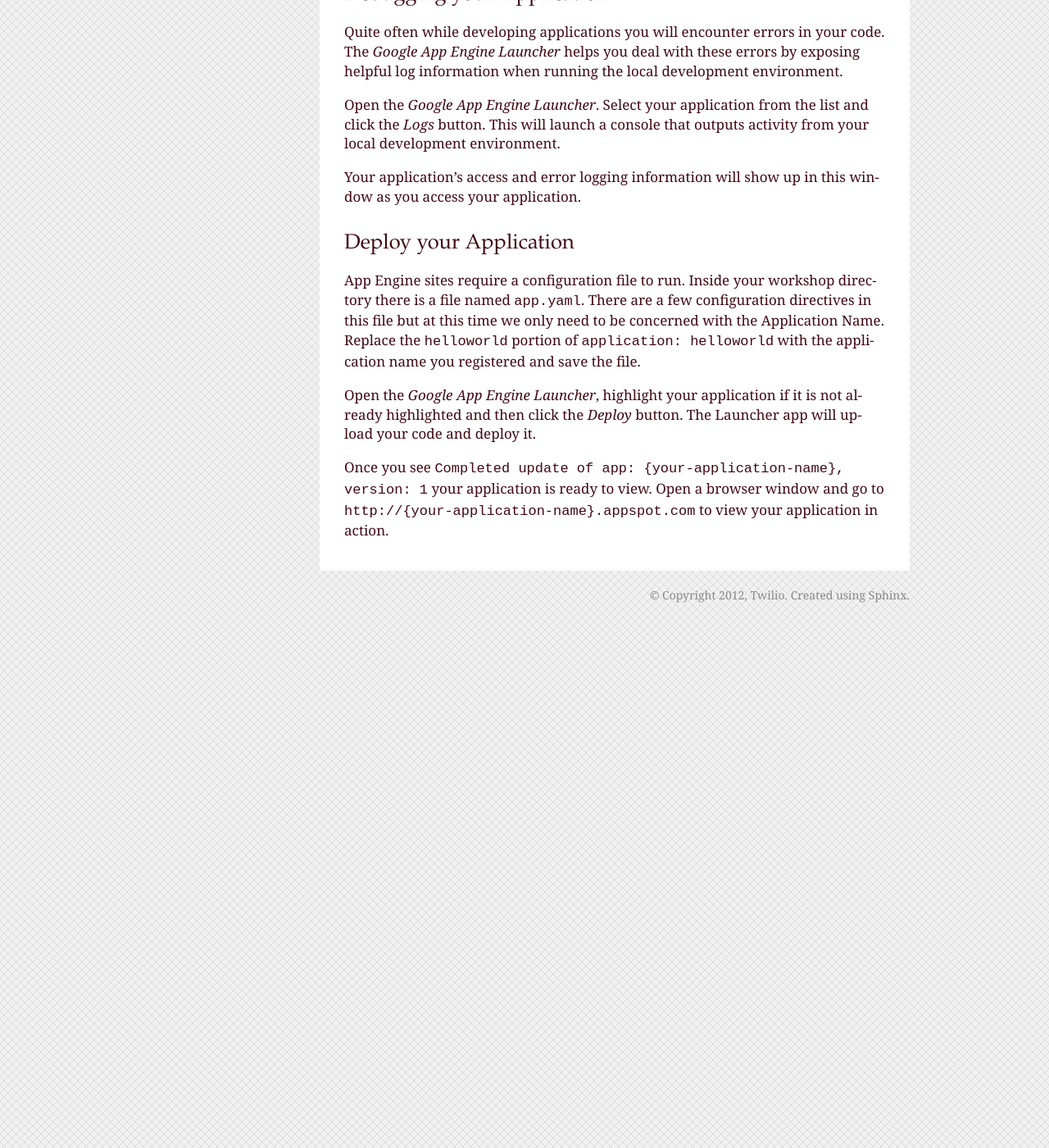
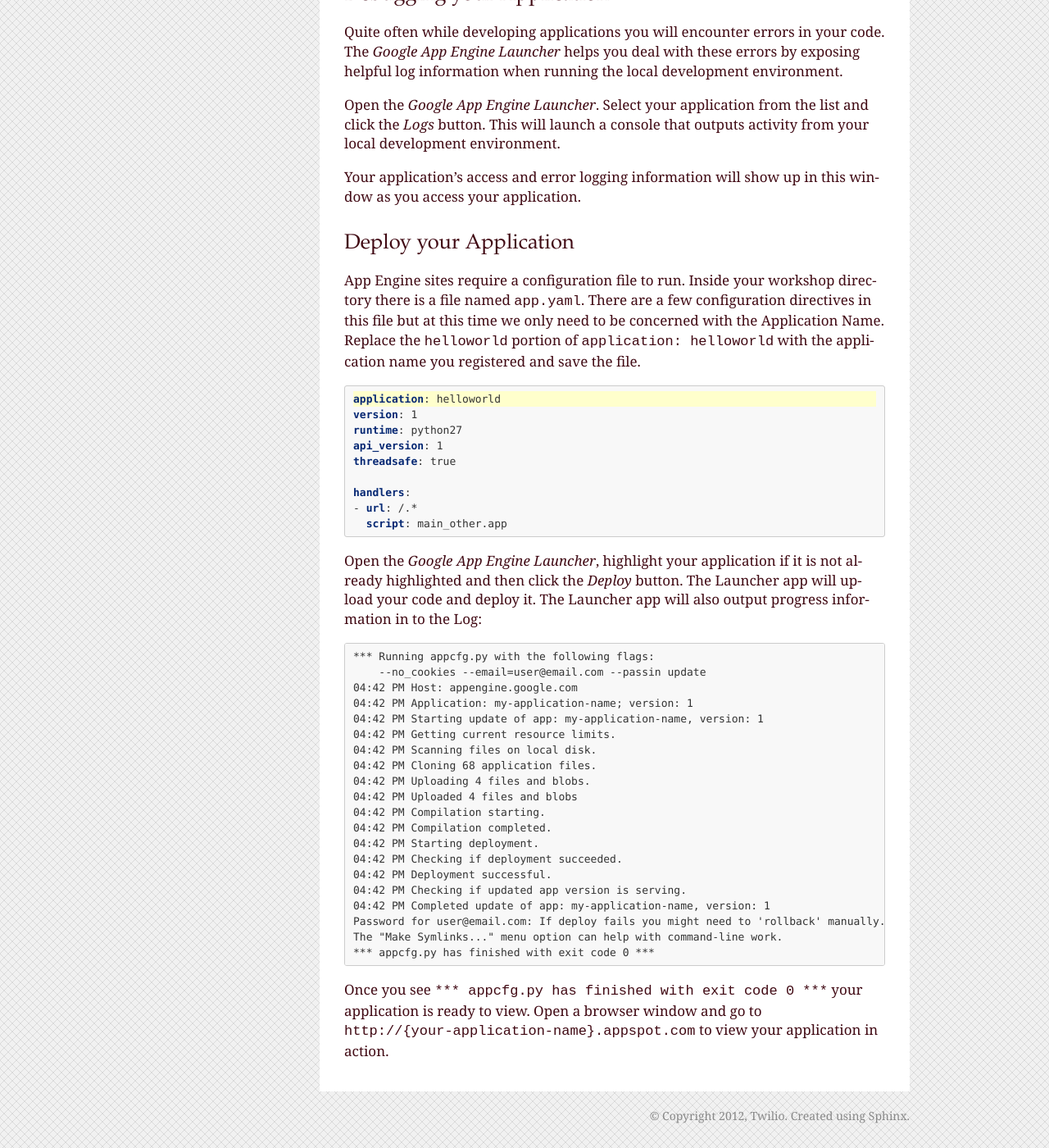
Before and after one commit to twilio/workshop, a Sphinx documentation site: the page built from docs/setup.rst, in a window 1280 px wide and 1400 px high, scrolled down 3527 px. Shown: the whole window at 82% size. Built offline with Sphinx 7.4.7, drawn with Linux system fonts in a browser that asks for light colours.

Commit message:
Better deploy info & a typo fix

```diff
--- a/docs/dynamic_apps.rst
+++ b/docs/dynamic_apps.rst
@@ -41,7 +41,7 @@
 browser.
 
 Here, we only define a single method on the class called `get`. If you remember
-your HTTP verbs from the first section, this method name corresponds to a HTTP
+your HTTP verbs from the first section, this method name corresponds to an HTTP
 GET. We'll show later how to handle different HTTP verbs, such as POST or
 DELETE.
 
--- a/docs/setup.rst
+++ b/docs/setup.rst
@@ -156,9 +156,36 @@
 Application Name. Replace the ``helloworld`` portion of ``application:
 helloworld`` with the application name you registered and save the file.
 
-Open the `Google App Engine Launcher`, highlight your application if it is not already highlighted and then click the `Deploy` button. The Launcher app will upload your code and deploy it.
+.. literalinclude:: ../app.yaml
+   :language: yaml
+   :emphasize-lines: 1
 
-Once you see ``Completed update of app: {your-application-name}, version: 1``
-your application is ready to view. Open a browser window and go to
+Open the `Google App Engine Launcher`, highlight your application if it is not already highlighted and then click the `Deploy` button. The Launcher app will upload your code and deploy it. The Launcher app will also output progress information in to the Log:
+
+.. code-block:: text
+
+	*** Running appcfg.py with the following flags:
+	    --no_cookies --email=user@email.com --passin update
+	04:42 PM Host: appengine.google.com
+	04:42 PM Application: my-application-name; version: 1
+	04:42 PM Starting update of app: my-application-name, version: 1
+	04:42 PM Getting current resource limits.
+	04:42 PM Scanning files on local disk.
+	04:42 PM Cloning 68 application files.
+	04:42 PM Uploading 4 files and blobs.
+	04:42 PM Uploaded 4 files and blobs
+	04:42 PM Compilation starting.
+	04:42 PM Compilation completed.
+	04:42 PM Starting deployment.
+	04:42 PM Checking if deployment succeeded.
+	04:42 PM Deployment successful.
+	04:42 PM Checking if updated app version is serving.
+	04:42 PM Completed update of app: my-application-name, version: 1
+	Password for user@email.com: If deploy fails you might need to 'rollback' manually.
+	The "Make Symlinks..." menu option can help with command-line work.
+	*** appcfg.py has finished with exit code 0 ***
+
+Once you see ``*** appcfg.py has finished with exit code 0 ***`` your
+application is ready to view. Open a browser window and go to
 ``http://{your-application-name}.appspot.com`` to view your application in
 action.
```
